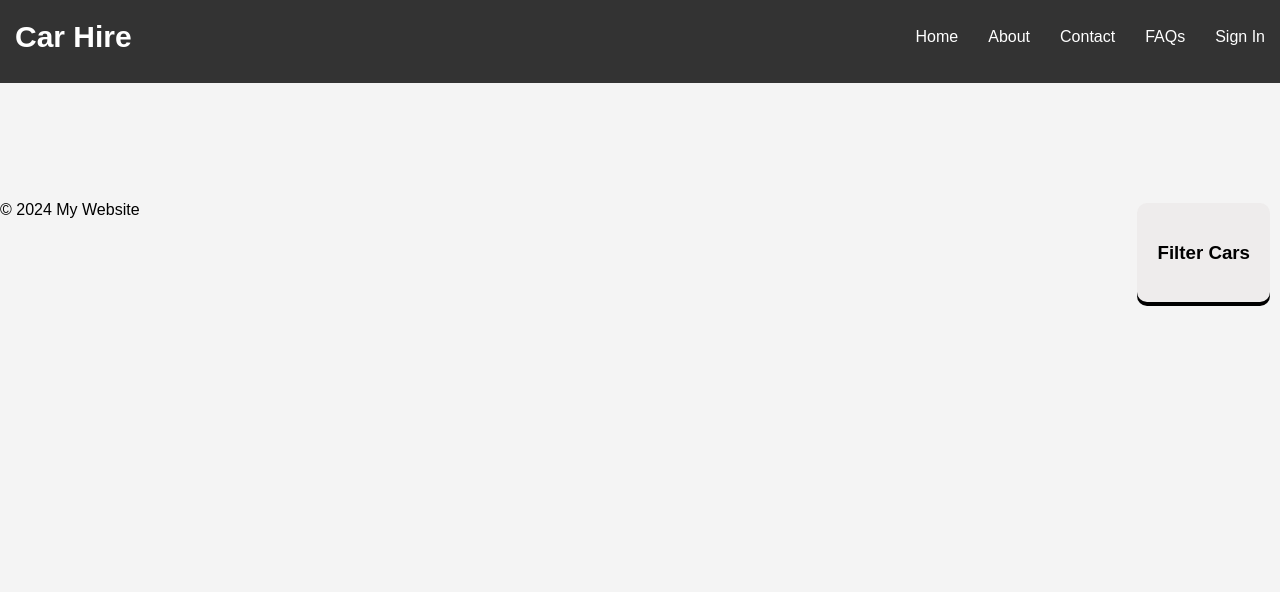
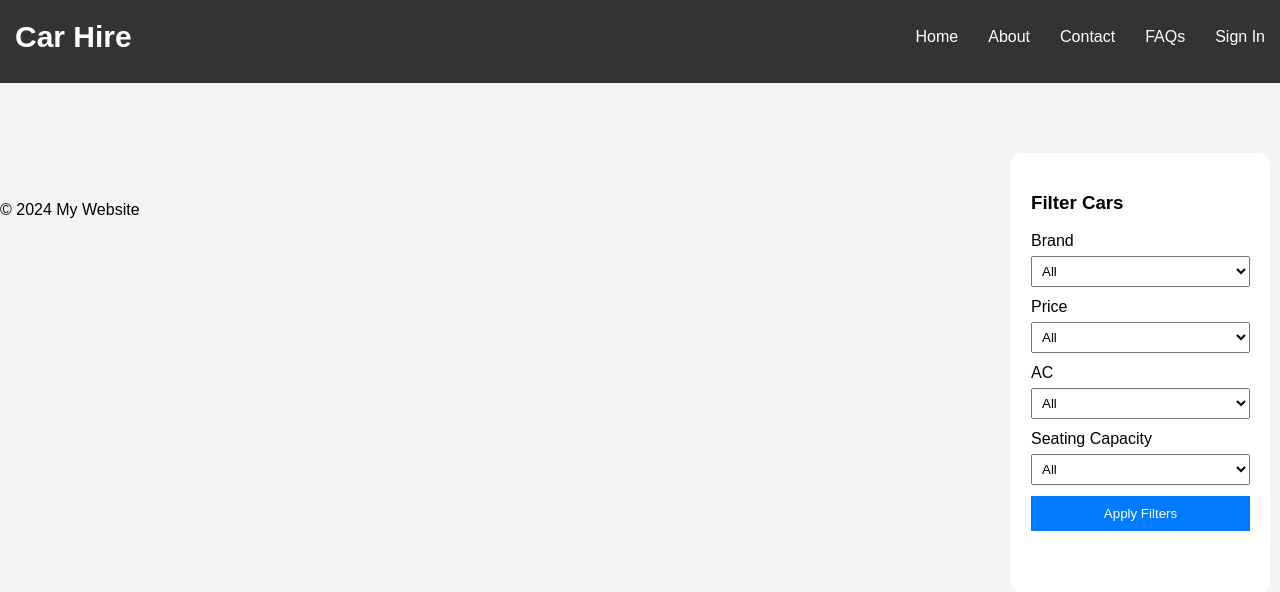
Before and after one commit to RohithMacharla11/miles-smiles, a PHP site: page /services.php in a window 1280 px wide. Shown: the top 592 px of the page. Run offline with PHP 8.4, Linux system fonts and the light colour scheme; data that the repository does not hold is empty.

Commit message:
filter update

```diff
--- a/css/services.css
+++ b/css/services.css
@@ -7,9 +7,10 @@
   margin-top: 70px;
   border-radius: 10px;
   right: 10px;
-  background-color: rgb(238, 236, 236);
+  background-color: rgb(255, 255, 255);
   padding: 20px;
-  box-shadow: 0 4px
+  height: 400px;
+  width: 219px;
 }
 
 .filter-group {
@@ -34,10 +35,14 @@
   border: none;
   cursor: pointer;
 }
-
+.section-featured-car{
+  display: flex;
+  justify-content: space-between;
+}
 /* Container styling */
 .container {
-  max-width: 1200px;
+  max-width: 1600px;
+  width : 1200px;
   margin-top:30px ; /* Adjust margin to account for the fixed navbar height */
   padding: 20px;
 
--- a/css/style.css
+++ b/css/style.css
@@ -95,30 +95,3 @@
 .tabs button.active {
     background: #555;
 }
-
-form {
-    display: none;
-    width: 300px;
-    margin: 0 auto;
-}
-
-form.active {
-    display: block;
-}
-
-input[type="text"], input[type="password"], input[type="email"], input[type="submit"] {
-    width: 100%;
-    padding: 10px;
-    margin: 10px 0;
-}
-
-input[type="submit"] {
-    background-color: #333;
-    color: #fff;
-    border: none;
-    cursor: pointer;
-}
-
-input[type="submit"]:hover {
-    background-color: #555;
-}
--- a/services.php
+++ b/services.php
@@ -100,6 +58,49 @@
         ?>
       </ul>
     </div>
+    <div class="filter-section">
+    <h3>Filter Cars</h3>
+    <form id="filter-form">
+      <div class="filter-group">
+        <label for="brand">Brand</label>
+        <select id="brand" name="brand">
+          <option value="all">All</option>
+          <option value="toyota">Toyota</option>
+          <option value="audi">Audi</option>
+          <option value="suzuki">Suzuki</option>
+          <option value="bmw">BMW</option>
+          <option value="mercedes">Mercedes</option>
+        </select>
+      </div>
+      <div class="filter-group">
+        <label for="price">Price</label>
+        <select id="price" name="price">
+          <option value="all">All</option>
+          <option value="low">Below ₹15000</option>
+          <option value="mid">₹15000 - ₹20000</option>
+          <option value="high">Above ₹20000</option>
+        </select>
+      </div>
+      <div class="filter-group">
+        <label for="ac">AC</label>
+        <select id="ac" name="ac">
+          <option value="all">All</option>
+          <option value="ac">AC</option>
+          <option value="non-ac">Non-AC</option>
+        </select>
+      </div>
+      <div class="filter-group">
+        <label for="seating">Seating Capacity</label>
+        <select id="seating" name="seating">
+          <option value="all">All</option>
+          <option value="4">4 People</option>
+          <option value="6">6 People</option>
+          <option value="8">8 People</option>
+        </select>
+      </div>
+      <button type="button" onclick="applyFilters()">Apply Filters</button>
+    </form>
+  </div>
   </section>
   <script src="js/services.js"></script>
   <?php include('footer.php'); ?>
```
Also changed, not shown: other parts of services.php (+2 -44 lines), home.php (+0 -14 lines).
